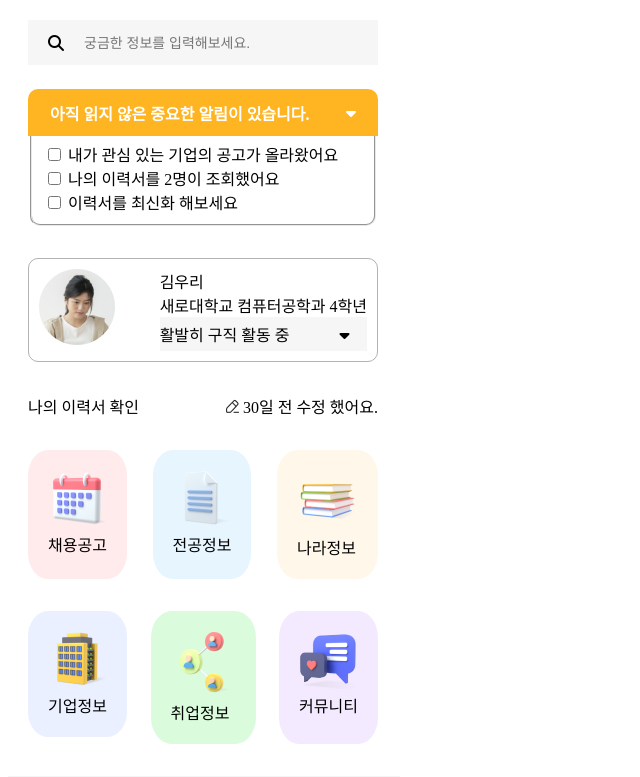
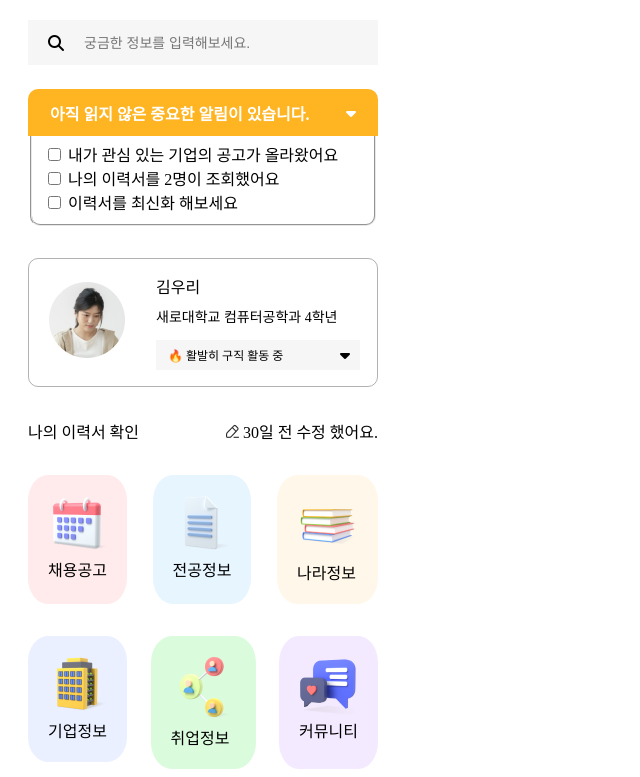
Before and after one commit to uoehoswi3/cheerup, a plain HTML site: page index.html in a window 1280 px wide. Shown: the part 87-864 px from the top of the page, without its empty margins (0-640 px from the left). Before the commit the page ends 839 px from the top, so only its background shows below. Drawn offline with Linux system fonts and the light colour scheme; a web font is replaced by a local one.

Commit message:
third commit

```diff
--- a/css/style.css
+++ b/css/style.css
@@ -88,13 +88,6 @@ a{
   font-size: 16px;
   font-weight: 600;
 }
-.user-info {
-  display: flex;
-  justify-content: space-between;
-  border: 1px solid rgba(0, 0, 0, 0.3);
-  border-radius: 10px;
-  padding: 10px;
-}
 
 fieldset {
   border-color: #E8E8E8;
@@ -103,17 +96,50 @@ fieldset {
   border-top: none;
   margin-bottom: 2em;
 }
+
+.user-info {
+  display: flex;
+  justify-content: space-between;
+  border: 1px solid rgba(0, 0, 0, 0.3);
+  border-radius: 10px;
+  height: 127px;
+}
+.user-info__column {
+  display: flex;
+  justify-content: space-between;
+  align-items: center;
+}
+.user-img {
+  margin-left: 20px;
+}
 .user-profile {
   display: flex;
   flex-direction: column;
-  justify-content: space-between;
+  margin-right: 17px;
+}
+.user-name {
+  margin-bottom: 8px;
+  font-weight: 500;
+  font-size: 16px;
+}
+.user-grade {
+  font-size: 14px;
 }
 .user-status {
+  display: flex;
+  justify-content: space-between;
   background-color: #f6f6f6;
-  padding: 5px 0px;
+  width: 204px;
+  height: 30px;
+  margin-top: 14px;
+  align-items: center;
+}
+.user-status span {
+  margin-left: 12px;
+  font-size: 12px;
 }
 .user-status > .fa-caret-down {
-  margin-left: 50px;
+  margin-right: 10px;
 }
 .resume {
   display: flex;
--- a/index.html
+++ b/index.html
@@ -43,9 +43,12 @@
     </fieldset>
 
     <div class="user-info">
+        <div class="user-info__column">
         <div class="user-img">
             <img src="images/user-img.png" alt="">
         </div>
+        </div>
+        <div class="user-info__column">
         <div class="user-profile">
             <div class="user-name">
                 김우리
@@ -54,11 +57,12 @@
                 새로대학교 컴퓨터공학과 4학년
             </div>
             <div class="user-status">
-                활발히 구직 활동 중<i class="fa-solid fa-caret-down"></i>
-
+                <span>🔥 활발히 구직 활동 중</span>
+                <i class="fa-solid fa-caret-down"></i>
             </div>
 
         </div>
+    </div>
 
     </div>
     <div class="resume">
```
